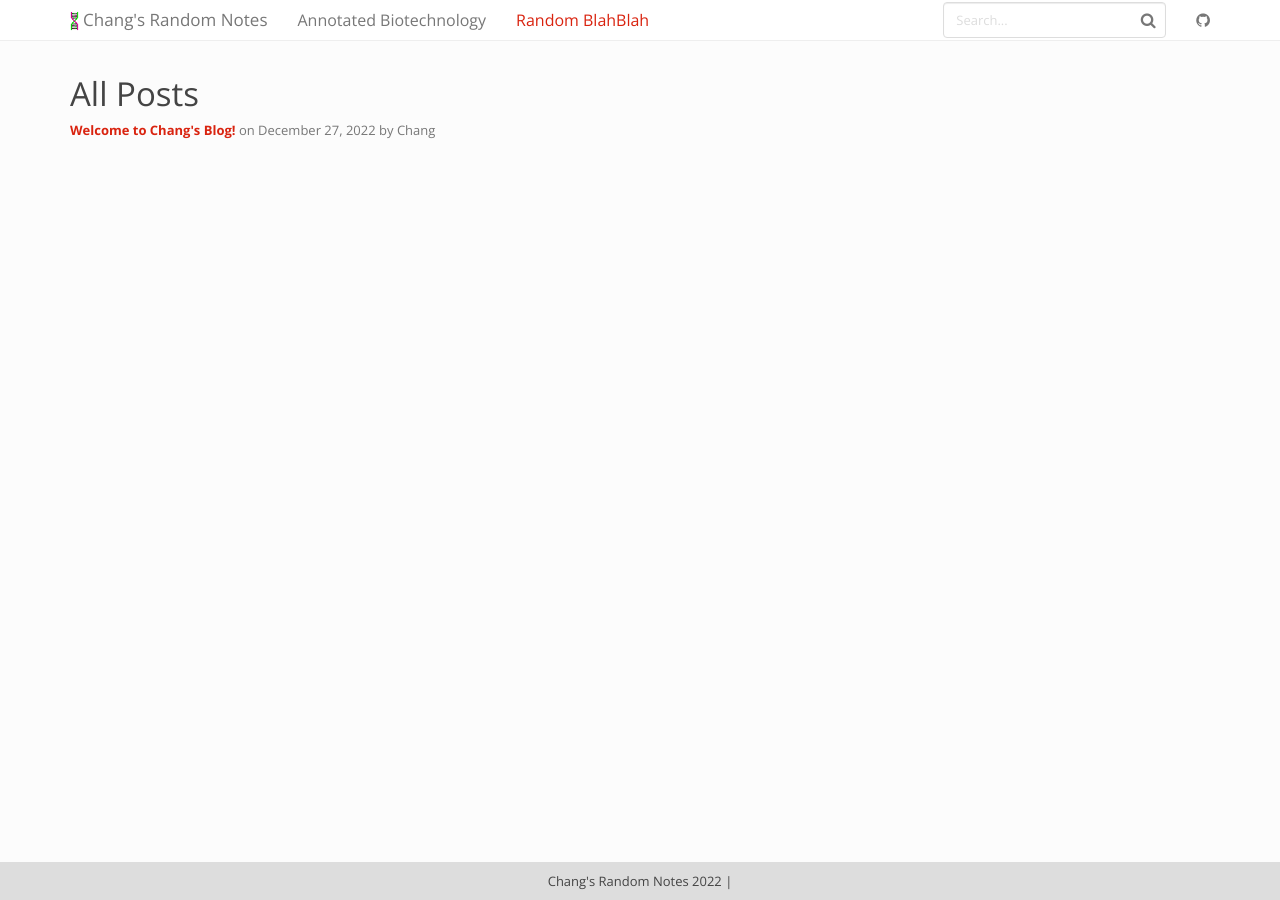
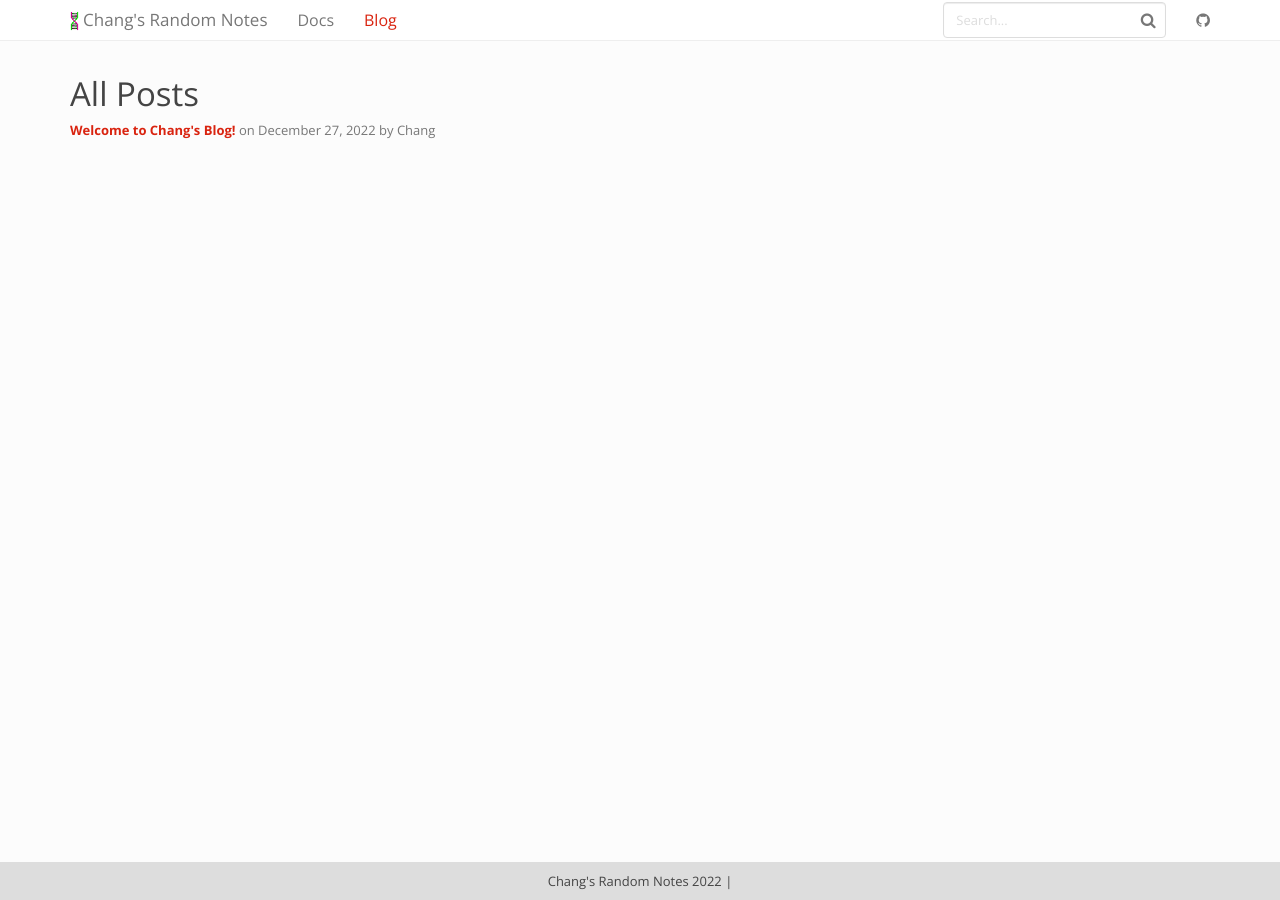
Before and after one commit to changliubio/changliubio.github.io, a Jekyll site: the page built from assets/allposts.html, in a window 1280 px wide. Built offline with Jekyll 4.4.1, drawn with Linux system fonts in a browser that asks for light colours.

Commit message:
Update topnav.html

```diff
--- a/_includes/topnav.html
+++ b/_includes/topnav.html
@@ -13,8 +13,8 @@
         </div>
         <div id="navbar" class="collapse navbar-collapse">
             <ul class="nav navbar-nav">
-                <li {% if page.sectionid=='docs' %} class="active" {% endif %}><a href="{{ "/docs/home/" | relative_url }}">Annotated Biotechnology</a></li>
-                <li {% if page.sectionid=='blog' %} class="active" {% endif %}><a href="{{ site.posts.first.url | relative_url }}">Random BlahBlah</a></li>
+                <li {% if page.sectionid=='docs' %} class="active" {% endif %}><a href="{{ "/docs/home/" | relative_url }}">Docs</a></li>
+                <li {% if page.sectionid=='blog' %} class="active" {% endif %}><a href="{{ site.posts.first.url | relative_url }}">Blog</a></li>
             </ul>
             <div class="navbar-right">
                 <form class="navbar-form navbar-left">
```
